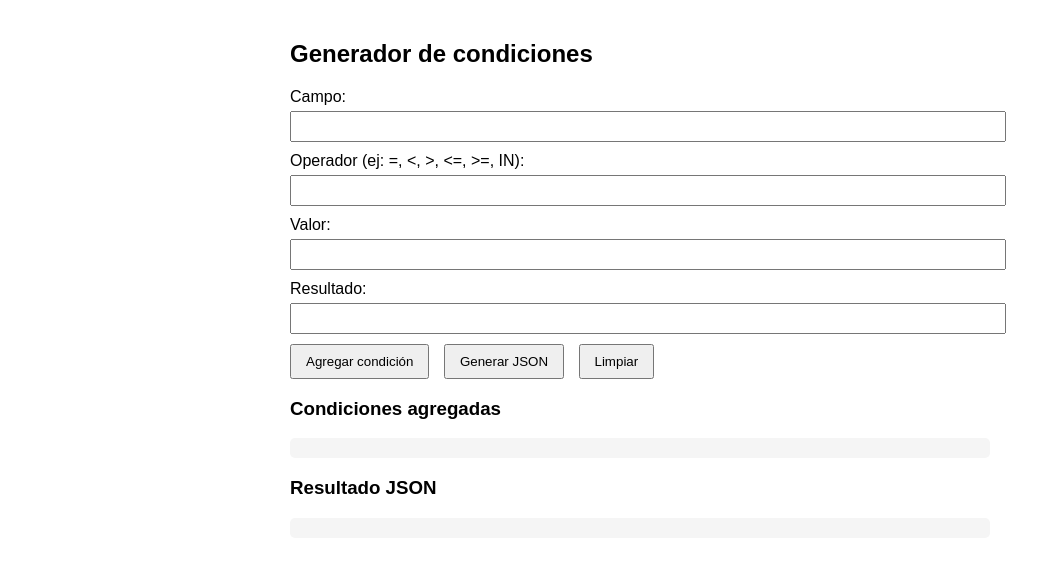
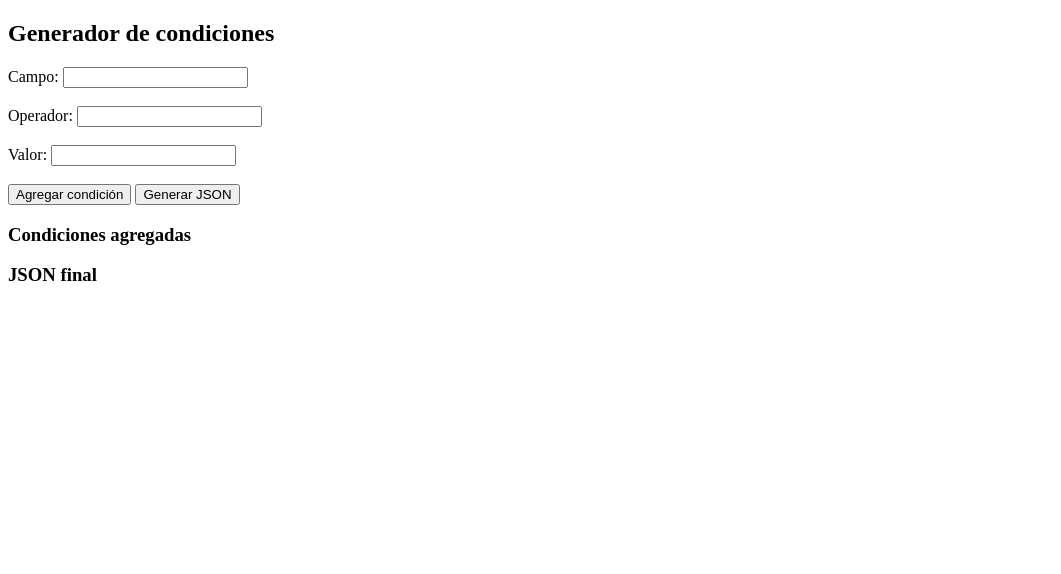
Before and after one commit to jdreatcloud/generador-reglas, a plain HTML site: page index.html in a window 1280 px wide. Shown: the whole page, without its empty margins (0-1061 px from the left). Drawn offline with Linux system fonts and the light colour scheme.

Commit message:
Refactor HTML structure and improve input handling

```diff
--- a/index.html
+++ b/index.html
@@ -2,112 +2,59 @@
 <html>
 <head>
 <meta charset="utf-8">
-<title>Generar Regla JSON</title>
-<style>
-    body {
-        font-family: Arial, sans-serif;
-        max-width: 700px;
-        margin: auto;
-        padding: 20px;
-    }
-    input {
-        width: 100%;
-        padding: 6px;
-        margin: 5px 0 10px 0;
-    }
-    button {
-        padding: 8px 14px;
-        margin-right: 10px;
-        cursor: pointer;
-    }
-    pre {
-        background: #f5f5f5;
-        padding: 10px;
-        border-radius: 5px;
-    }
-</style>
+<title>Generador Regla JSON</title>
 </head>
 <body>
 
 <h2>Generador de condiciones</h2>
 
-<label>Campo:</label>
-<input id="campo">
-
-<label>Operador (ej: =, <, >, <=, >=, IN):</label>
-<input id="operador">
-
-<label>Valor:</label>
-<input id="valor">
-
-<label>Resultado:</label>
-<input id="resultado">
+Campo: <input id="campo"><br><br>
+Operador: <input id="operador"><br><br>
+Valor: <input id="valor"><br><br>
 
 <button onclick="agregar()">Agregar condición</button>
 <button onclick="generar()">Generar JSON</button>
-<button onclick="limpiar()">Limpiar</button>
 
 <h3>Condiciones agregadas</h3>
 <pre id="lista"></pre>
 
-<h3>Resultado JSON</h3>
+<h3>JSON final</h3>
 <pre id="json"></pre>
 
 <script>
 let condiciones = [];
 
-// ---- Agregar condición ----
 function agregar() {
     const campo = document.getElementById("campo").value.trim();
     const operador = document.getElementById("operador").value.trim();
-    const valor = document.getElementById("valor").value.trim();
-    const resultado = document.getElementById("resultado").value.trim();
+    const valorInput = document.getElementById("valor").value.trim();
 
-    if (!campo || !operador) {
-        alert("Campo y operador son obligatorios");
+    if (!campo || !operador || !valorInput) {
+        alert("Todos los campos son obligatorios");
         return;
     }
 
-    let valorFinal = valor;
-
-    // convertir números
-    if (!isNaN(valor) && valor !== "") {
-        valorFinal = Number(valor);
-    }
+    const valor = isNaN(valorInput) ? valorInput : Number(valorInput);
 
     condiciones.push({
         campo: campo,
         operador: operador,
-        valor: valorFinal,
-        resultado: resultado || null
+        valor: valor
     });
 
-    // mostrar lista
     document.getElementById("lista").textContent =
         JSON.stringify(condiciones, null, 2);
 
-    // limpiar inputs
+    document.getElementById("campo").value = "";
+    document.getElementById("operador").value = "";
     document.getElementById("valor").value = "";
-    document.getElementById("campo").focus();
 }
 
-
-// ---- Generar JSON ----
 function generar() {
-    const json = {
-        condiciones: condiciones
-    };
+    const json = { condiciones: condiciones };
 
     document.getElementById("json").textContent =
         JSON.stringify(json, null, 2);
-}
-
-
-// ---- Limpiar todo ----
-function limpiar() {
-    condiciones = [];
-    document.getElementById("lista").textContent = "";
-    document.getElementById("json").textContent = "";
 }
 </script>
 
```
